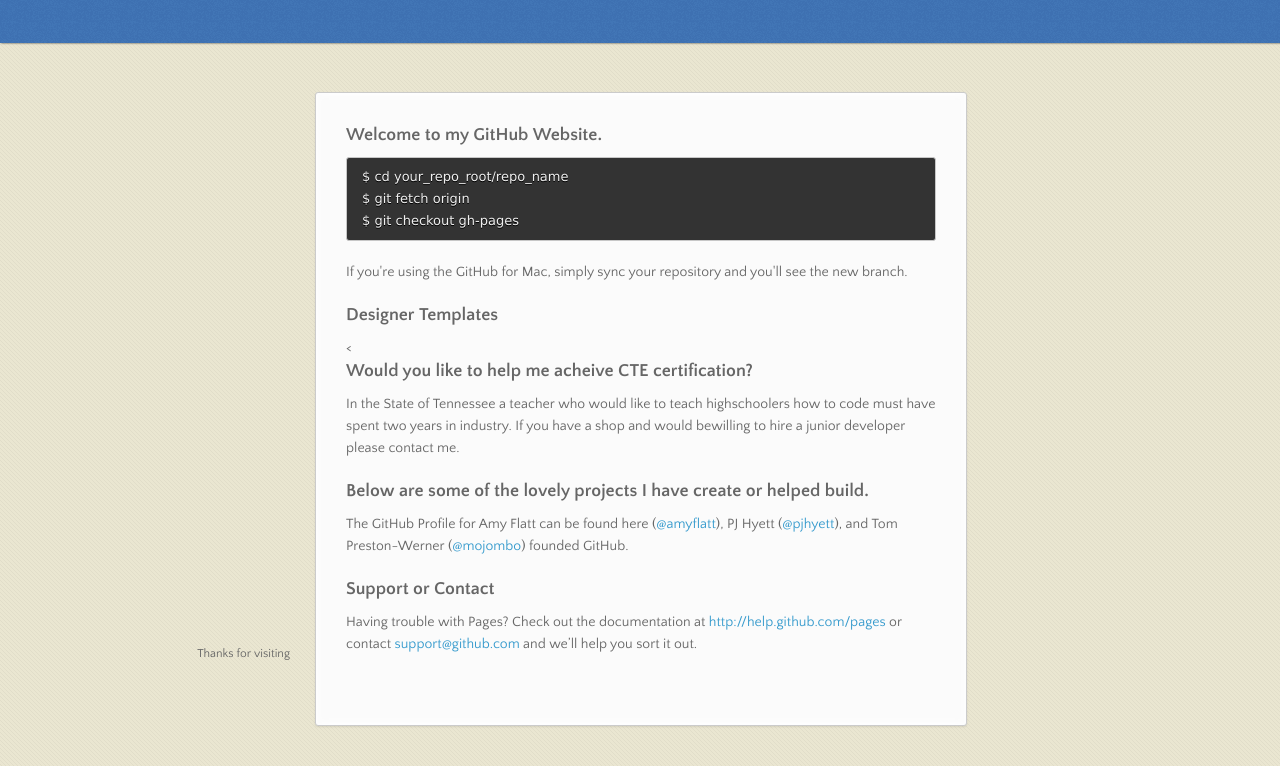
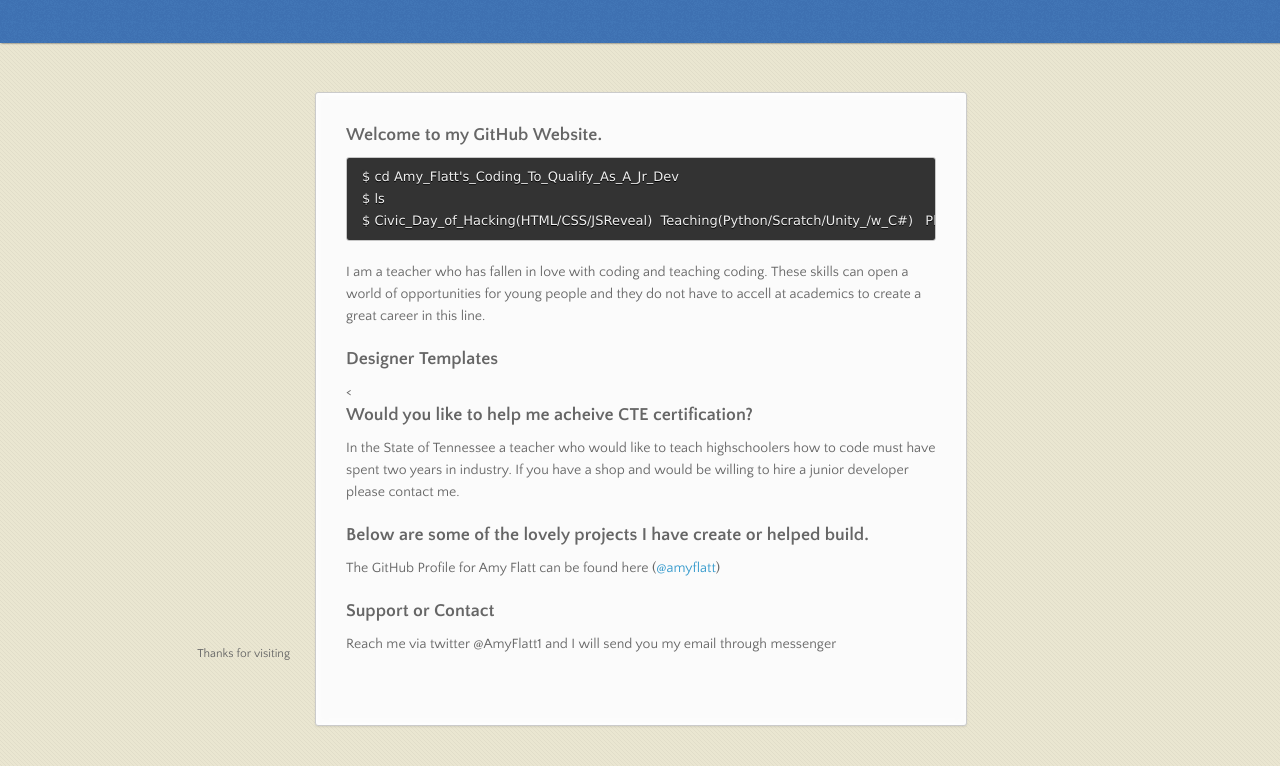
Before and after one commit to amyflatt/amyflatt.github.io, a plain HTML site: page index.html in a window 1280 px wide. Shown: the part 98-864 px from the top of the page. Drawn offline with nearby package versions, Linux system fonts and the light colour scheme.

Commit message:
Update index.html
Just a few more changes

```diff
--- a/index.html
+++ b/index.html
@@ -32,12 +32,12 @@
 <a name="welcome-to-github-pages" class="anchor" href="#welcome-to-github-pages"><span class="octicon octicon-link"></span></a>Welcome to my GitHub Website.</h3>
 
 
-<pre><code>$ cd your_repo_root/repo_name
-$ git fetch origin
-$ git checkout gh-pages
+<pre><code>$ cd Amy_Flatt's_Coding_To_Qualify_As_A_Jr_Dev
+$ ls
+$ Civic_Day_of_Hacking(HTML/CSS/JSReveal)  Teaching(Python/Scratch/Unity_/w_C#)   Phreaknic(Linux_Distro_creation/Terminal)
 </code></pre>
 
-<p>If you're using the GitHub for Mac, simply sync your repository and you'll see the new branch.</p>
+<p>I am a teacher who has fallen in love with coding and teaching coding.  These skills can open a world of opportunities for young people and they do not have to accell at academics to create a great career in this line.</p>
 
 <h3>
 <a name="designer-templates" class="anchor" href="#designer-templates"><span class="octicon octicon-link"></span></a>Designer Templates</h3>
@@ -47,17 +47,17 @@ $ git checkout gh-pages
 <h3>
 <a name="rather-drive-stick" class="anchor" href="#rather-drive-stick"><span class="octicon octicon-link"></span></a>Would you like to help me acheive CTE certification?</h3>
 
-<p>In the State of Tennessee a teacher who would like to teach highschoolers how to code must have spent two years in industry. If you have a shop and would bewilling to hire a junior developer please contact me.</p>
+<p>In the State of Tennessee a teacher who would like to teach highschoolers how to code must have spent two years in industry. If you have a shop and would be willing to hire a junior developer please contact me.</p>
 
 <h3>
 <a name="authors-and-contributors" class="anchor" href="#authors-and-contributors"><span class="octicon octicon-link"></span></a>Below are some of the lovely projects I have create or helped build.</h3>
 
-<p>The GitHub Profile for Amy Flatt can be found here (<a href="https://github.com/amyflatt" class="user-mention">@amyflatt</a>), PJ Hyett (<a href="https://github.com/pjhyett" class="user-mention">@pjhyett</a>), and Tom Preston-Werner (<a href="https://github.com/mojombo" class="user-mention">@mojombo</a>) founded GitHub.</p>
+<p>The GitHub Profile for Amy Flatt can be found here (<a href="https://github.com/amyflatt" class="user-mention">@amyflatt</a>)</p>
 
 <h3>
 <a name="support-or-contact" class="anchor" href="#support-or-contact"><span class="octicon octicon-link"></span></a>Support or Contact</h3>
 
-<p>Having trouble with Pages? Check out the documentation at <a href="http://help.github.com/pages">http://help.github.com/pages</a> or contact <a href="mailto:support@github.com">support@github.com</a> and we’ll help you sort it out.</p>
+<p>Reach me via twitter @AmyFlatt1 and I will send you my email through messenger</p>
       </section>
       <footer>
         <p><small>Thanks for visiting</a></small></p>
```
